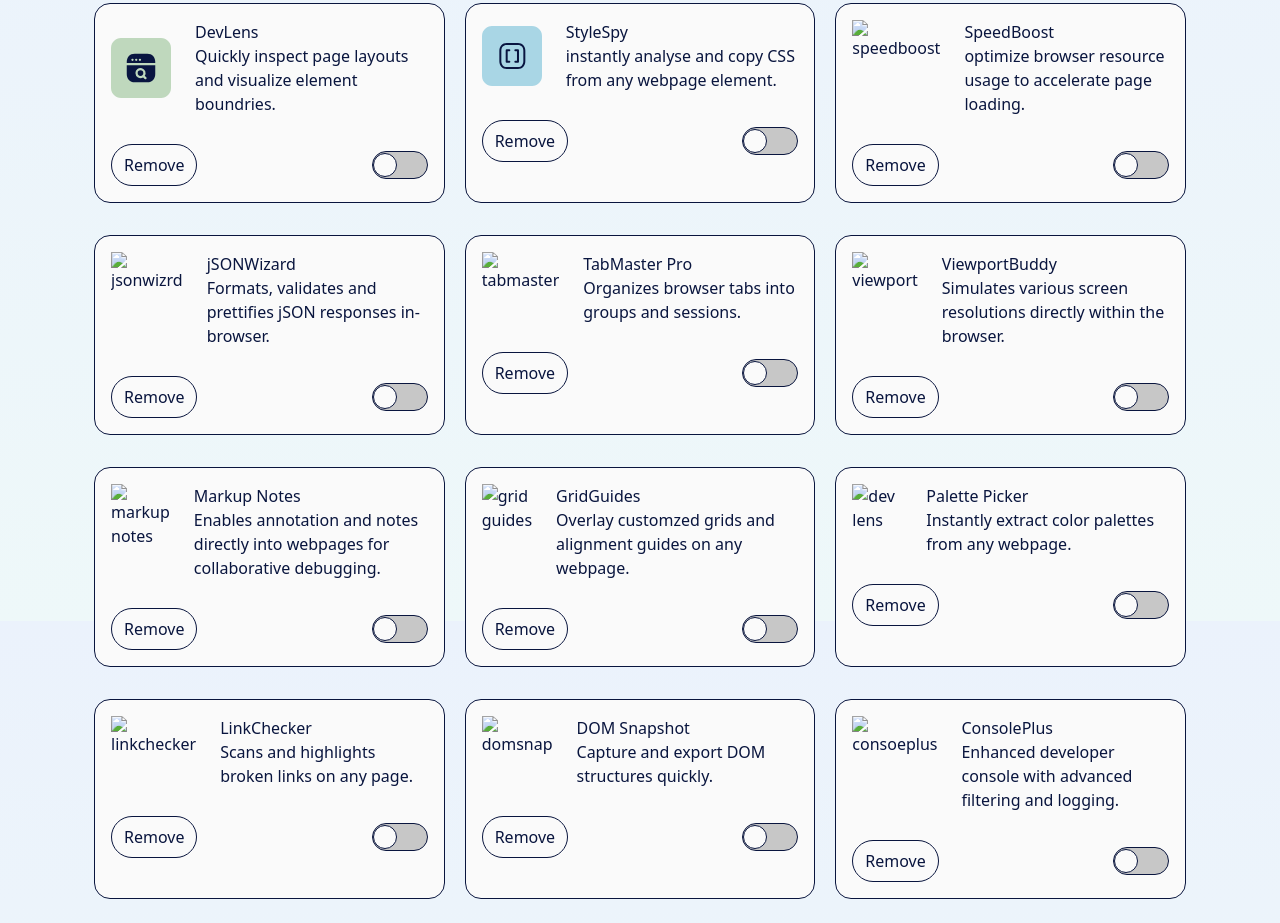
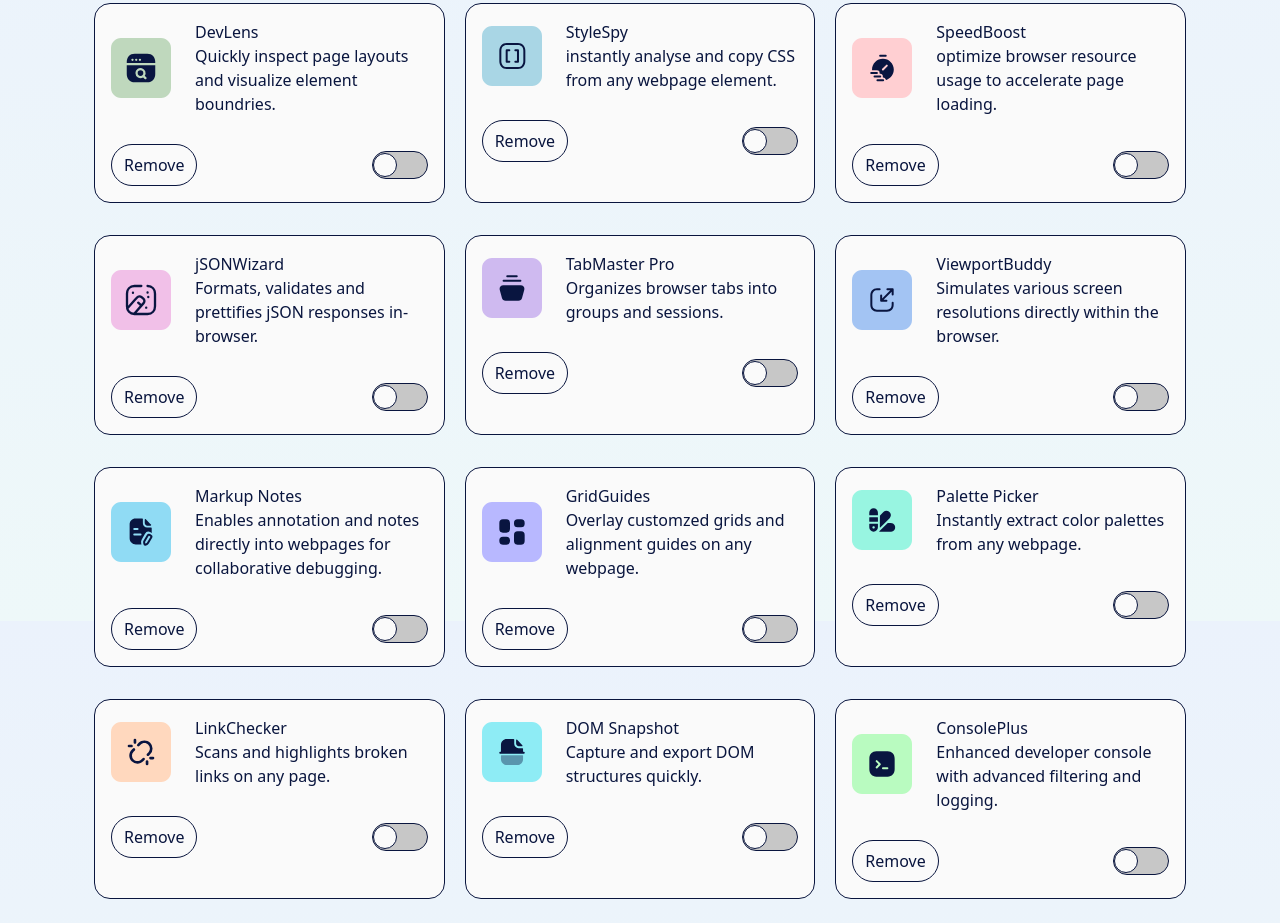
Before and after one commit to OluwaZhang/tailtail, a website: page docs/index.html in a window 1280 px wide. Shown: the part 219-1142 px from the top of the page. Drawn offline with nearby package versions, Linux system fonts and the light colour scheme; files that its build step writes are made by us from their sources; the site is published under a folder, as on GitHub Pages, so addresses that start at the root find nothing.

Commit message:
updated.....

```diff
--- a/docs/index.html
+++ b/docs/index.html
@@ -13,7 +13,7 @@
         <img src="./images/logo.svg" alt="logo">
 
         <div class="flex justify-center items-center">
-            <img src="../images/icon-sun.svg" alt="light" class="hidden dark:block  p-4 rounded-xl bg-neutral-300 dark:bg-[#2f364bff]">
+            <img src="./images/icon-sun.svg" alt="light" class="hidden dark:block  p-4 rounded-xl bg-neutral-300 dark:bg-[#2f364bff]">
             <img src="./images/icon-moon.svg" alt="dark" class="block dark:hidden  p-4 rounded-xl bg-neutral-300 dark:bg-[#2f364bff]">
         </div>
     </section>
@@ -80,7 +80,7 @@
 
         <div class="border rounded-2xl p-4 my-4 mx-2.5 flex flex-col gap-7 bg-neutral-50 dark:bg-[#212636ff]">
             <div class="flex gap-6 ">
-                <img src="/images/logo-speed-boost.svg" alt="speedboost">
+                <img src="./images/logo-speed-boost.svg" alt="speedboost">
 
                 <div>
                     <h2>SpeedBoost</h2>
@@ -104,7 +104,7 @@
 
         <div class="border rounded-2xl p-4 my-4 mx-2.5 flex flex-col gap-7 bg-neutral-50 dark:bg-[#212636ff]">
             <div class="flex gap-6 ">
-                <img src="/images/logo-json-wizard.svg" alt="jsonwizrd">
+                <img src="./images/logo-json-wizard.svg" alt="jsonwizrd">
 
                 <div>
                     <h2>jSONWizard</h2>
@@ -128,7 +128,7 @@
 
         <div class="border rounded-2xl p-4 my-4 mx-2.5 flex flex-col gap-7 bg-neutral-50 dark:bg-[#212636ff]">
             <div class="flex gap-6 ">
-                <img src="/images/logo-tab-master-pro.svg" alt="tabmaster">
+                <img src="./images/logo-tab-master-pro.svg" alt="tabmaster">
 
                 <div>
                     <h2>TabMaster Pro</h2>
@@ -152,7 +152,7 @@
 
         <div class="border rounded-2xl p-4 my-4 mx-2.5 flex flex-col gap-7 bg-neutral-50 dark:bg-[#212636ff]">
             <div class="flex gap-6 ">
-                <img src="/images/logo-viewport-buddy.svg" alt="viewport">
+                <img src="./images/logo-viewport-buddy.svg" alt="viewport">
 
                 <div>
                     <h2>ViewportBuddy</h2>
@@ -176,7 +176,7 @@
 
         <div class="border rounded-2xl p-4 my-4 mx-2.5 flex flex-col gap-7 bg-neutral-50 dark:bg-[#212636ff]">
             <div class="flex gap-6 ">
-                <img src="/images/logo-markup-notes.svg" alt="markup notes">
+                <img src="./images/logo-markup-notes.svg" alt="markup notes">
 
                 <div>
                     <h2>Markup Notes</h2>
@@ -200,7 +200,7 @@
 
         <div class="border rounded-2xl p-4 my-4 mx-2.5 flex flex-col gap-7 bg-neutral-50 dark:bg-[#212636ff]">
             <div class="flex gap-6 ">
-                <img src="/images/logo-grid-guides.svg" alt="grid guides">
+                <img src="./images/logo-grid-guides.svg" alt="grid guides">
 
                 <div>
                     <h2>GridGuides</h2>
@@ -224,7 +224,7 @@
 
         <div class="border rounded-2xl p-4 my-4 mx-2.5 flex flex-col gap-7 bg-neutral-50 dark:bg-[#212636ff]">
             <div class="flex gap-6 ">
-                <img src="/images/logo-palette-picker.svg" alt="dev lens">
+                <img src="./images/logo-palette-picker.svg" alt="dev lens">
 
                 <div>
                     <h2>Palette Picker</h2>
@@ -248,7 +248,7 @@
 
         <div class="border rounded-2xl p-4 my-4 mx-2.5 flex flex-col gap-7 bg-neutral-50 dark:bg-[#212636ff]">
             <div class="flex gap-6 ">
-                <img src="/images/logo-link-checker.svg" alt="linkchecker">
+                <img src="./images/logo-link-checker.svg" alt="linkchecker">
 
                 <div>
                     <h2>LinkChecker</h2>
@@ -272,7 +272,7 @@
 
         <div class="border rounded-2xl p-4 my-4 mx-2.5 flex flex-col gap-7 bg-neutral-50 dark:bg-[#212636ff]">
             <div class="flex gap-6 ">
-                <img src="/images/logo-dom-snapshot.svg" alt="domsnap">
+                <img src="./images/logo-dom-snapshot.svg" alt="domsnap">
 
                 <div>
                     <h2>DOM Snapshot</h2>
@@ -296,7 +296,7 @@
 
         <div class="border rounded-2xl p-4 my-4 mx-2.5 flex flex-col gap-7 bg-neutral-50 dark:bg-[#212636ff]">
             <div class="flex gap-6 ">
-                <img src="/images/logo-console-plus.svg" alt="consoeplus">
+                <img src="./images/logo-console-plus.svg" alt="consoeplus">
 
                 <div>
                     <h2>ConsolePlus</h2>
```
